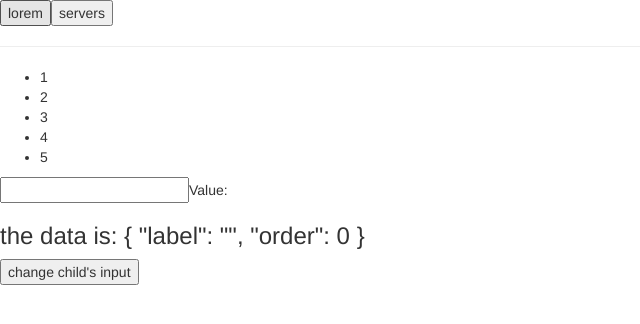
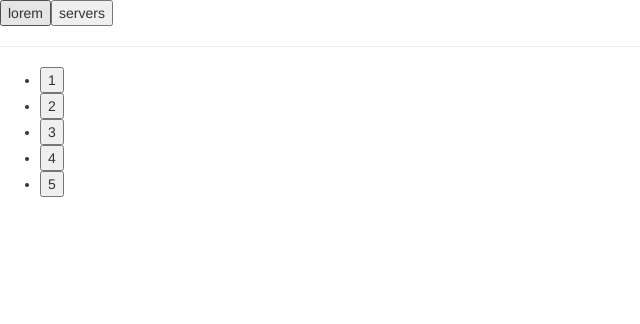
Before and after one commit to maxiwer/From-Academind-Course, an Angular app: page /servers in a window 1280 px wide. Shown: the top 324 px of the page, without its empty margins (0-640 px from the left). Built offline with nearby package versions, Linux system fonts and the light colour scheme.

Commit message:
testing guards

```diff
--- a/src/app/app.module.ts
+++ b/src/app/app.module.ts
@@ -11,6 +11,7 @@ import {LoremComponent} from "./test/lorem.component";
 import { UnlessDirective } from './directives/unless.directive';
 import {MockService} from "./services/mock.service";
 import {RouterLink, RouterModule, Routes} from "@angular/router";
+import {LoremGuard} from "./guards/lorem.guard";
 
 const routes: Routes = [
   {
@@ -20,9 +21,11 @@ const routes: Routes = [
   {
     path: 'servers',
     component: ServersComponent,
+    canActivate: [LoremGuard],
+    canActivateChild: [LoremGuard],
     children: [
       {
-        path: 'server/:id',
+        path: 'server',
         component: ServerComponent
       }
     ]
--- /dev/null
+++ b/src/app/guards/lorem.guard.ts
@@ -0,0 +1,20 @@
+import { Injectable } from '@angular/core';
+import { ActivatedRouteSnapshot, CanActivate, CanActivateChild, RouterStateSnapshot, UrlTree } from '@angular/router';
+import { Observable } from 'rxjs';
+
+@Injectable({
+  providedIn: 'root'
+})
+export class LoremGuard implements CanActivate, CanActivateChild {
+  canActivate(
+    route: ActivatedRouteSnapshot,
+    state: RouterStateSnapshot): Observable<boolean | UrlTree> | Promise<boolean | UrlTree> | boolean | UrlTree {
+    return true;
+  }
+  canActivateChild(
+    childRoute: ActivatedRouteSnapshot,
+    state: RouterStateSnapshot): Observable<boolean | UrlTree> | Promise<boolean | UrlTree> | boolean | UrlTree {
+    return false;
+  }
+
+}
--- a/src/app/server/server.component.html
+++ b/src/app/server/server.component.html
@@ -1 +1 @@
-<h3>the data is: {{ loremInput | json}}</h3>
+<p>m nisi nobis possimus praesentium quisquam quod recusandae, tempora, temporibus veniam.</p>
--- a/src/app/server/server.component.ts
+++ b/src/app/server/server.component.ts
@@ -8,7 +8,6 @@ import {Router} from "@angular/router";
   changeDetection: ChangeDetectionStrategy.OnPush,
 })
 export class ServerComponent implements OnChanges {
-  @Input() loremInput: { order: number, label: string } = { label: '', order: 0 };
   private router = inject(Router);
   mockService = inject(MockService);
 
--- a/src/app/servers/servers.component.html
+++ b/src/app/servers/servers.component.html
@@ -1,11 +1,6 @@
 <ul>
-  <li [routerLink]="'server/' + i" *ngFor="let i of items$ | async">{{ i }}</li>
+  <li *ngFor="let i of items$ | async">
+    <button routerLink="server" [queryParams]="{ id: i }">{{ i }}</button></li>
 </ul>
 
-<div *ngIf="true" class="wwerrqwe">
-  <input #ref2 type="text" [(ngModel)]="secondExample" />
-    <span>Value: {{ ref2?.value }}</span>
-</div>
-
-<app-server [loremInput]="lorem" ></app-server>
-<button (click)="loremMethod()">change child's input</button>
+<router-outlet></router-outlet>
```
